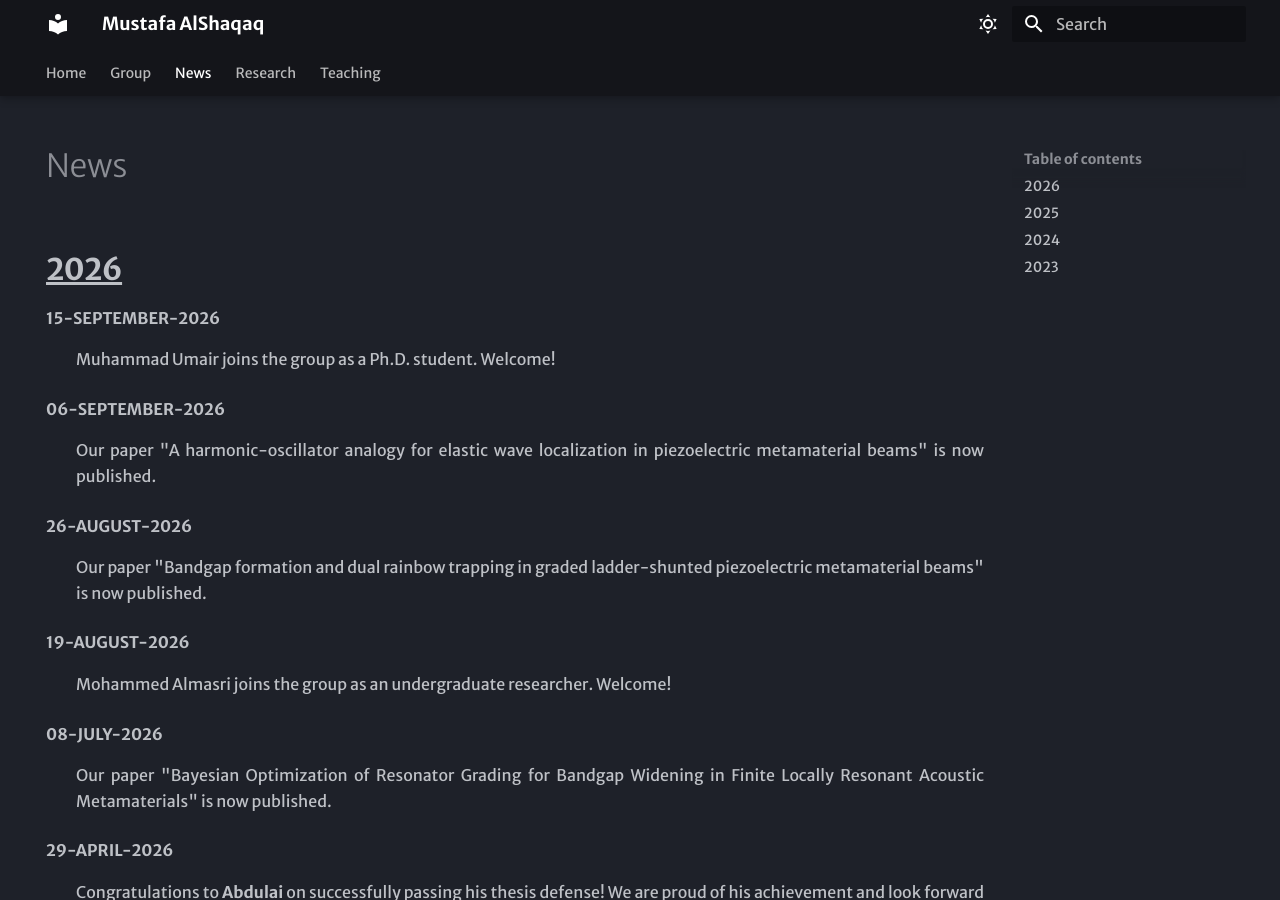
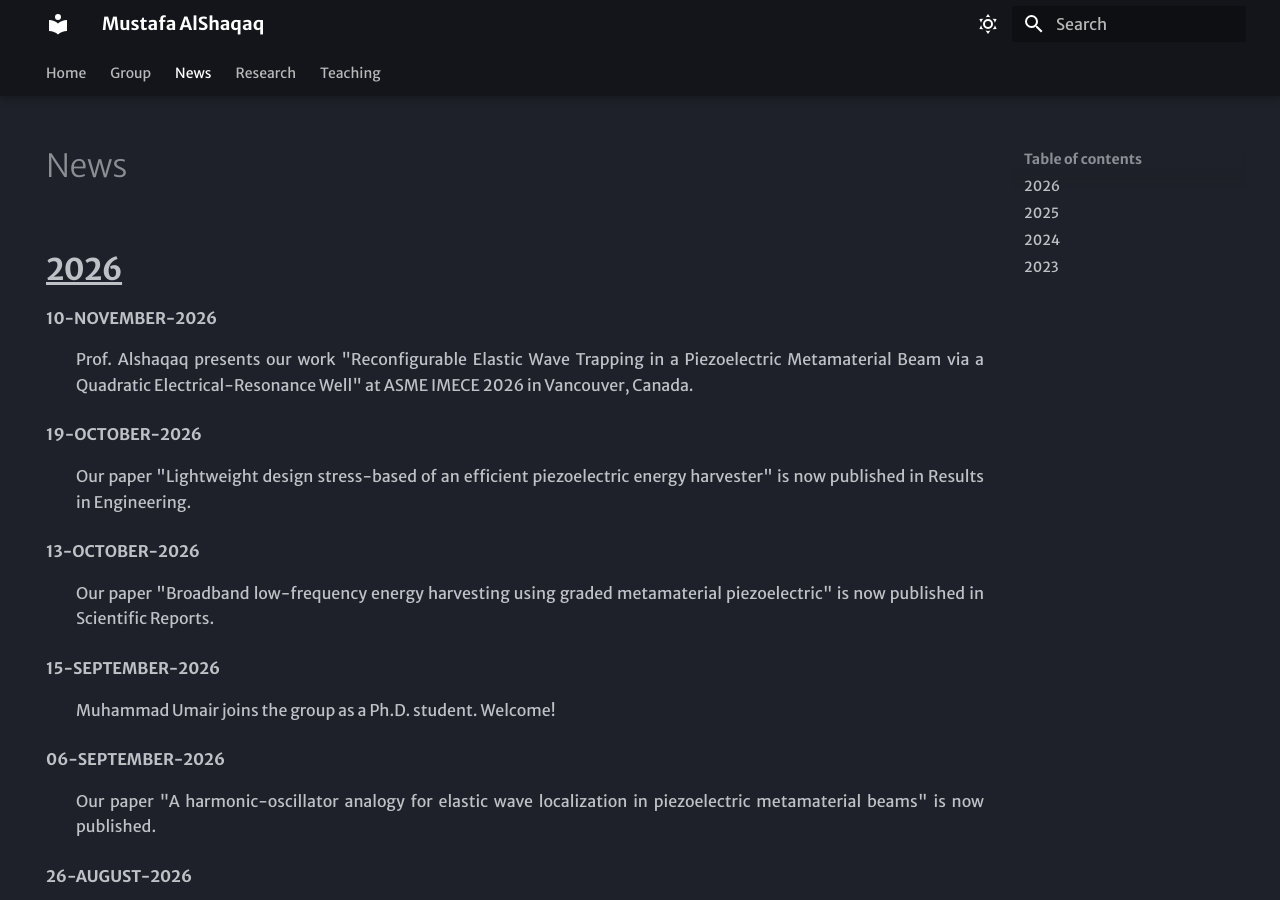
Before and after one commit to mshaqaq/mshaqaq.github.io, an MkDocs documentation site: the page built from docs/news.md, in a window 1280 px wide and 900 px high. Built offline with MkDocs 1.6.1 and Material for MkDocs 9.7.7, drawn with Linux system fonts in a browser that asks for light colours.

Commit message:
Add Sci Rep and RinEng 2026 papers and IMECE2026 presentation
- research.md: journal papers #10 (Scientific Reports 16, 32093) and
  #11 (Results in Engineering 32, 113662) with Kouritem and Bashmal;
  conference presentation #8 at ASME IMECE2026, Vancouver.
- news.md: entries for both papers and the IMECE2026 talk.

Co-Authored-By: Claude Opus 5.5 <noreply@anthropic.com>

```diff
--- a/docs/news.md
+++ b/docs/news.md
@@ -4,6 +4,18 @@ hide:
 ---
 
 ## 2026
+**10-November-2026**{.news-tag}
+
+:   Prof. Alshaqaq presents our work "Reconfigurable Elastic Wave Trapping in a Piezoelectric Metamaterial Beam via a Quadratic Electrical-Resonance Well" at ASME IMECE 2026 in Vancouver, Canada.
+
+**19-October-2026**{.news-tag}
+
+:   Our paper "Lightweight design stress-based of an efficient piezoelectric energy harvester" is now published in Results in Engineering.
+
+**13-October-2026**{.news-tag}
+
+:   Our paper "Broadband low-frequency energy harvesting using graded metamaterial piezoelectric" is now published in Scientific Reports.
+
 **15-September-2026**{.news-tag}
 
 :   Muhammad Umair joins the group as a Ph.D. student. Welcome!
```
Also changed, not shown: docs/research.md (+6 -0 lines).
